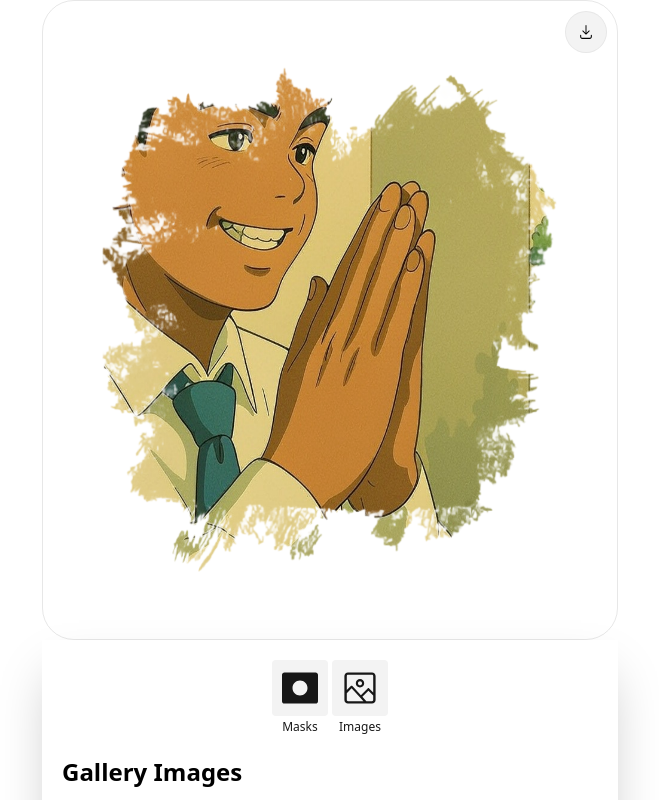
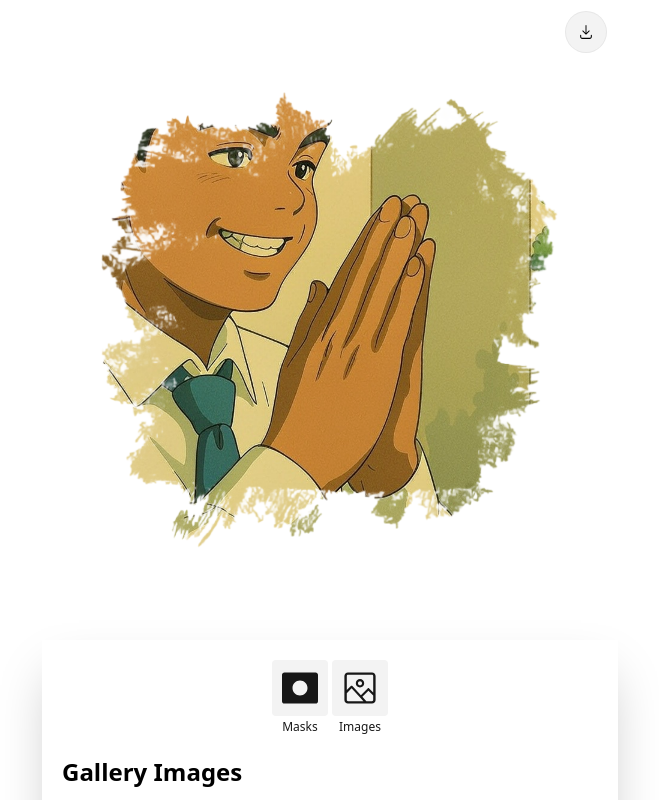
Before and after one commit to pphatdev/demo-mask-image, a Next.js app: page / in a window 1280 px wide. Shown: the top 800 px of the page, without its empty margins (310-969 px from the left). Built offline with nearby package versions, Linux system fonts and the light colour scheme; a web font is replaced by a local one.

Commit message:
Refactor Canvas component layout and styles
- Changed the outer div to use a background color instead of relative positioning.
- Removed unnecessary background and border styles from the canvas element.

```diff
--- a/src/components/canvas/main-canvas.tsx
+++ b/src/components/canvas/main-canvas.tsx
@@ -76,10 +76,10 @@ export const Canvas = ({ selectedMask, selectedImage }: CanvasProps) => {
     }, [selectedMask, selectedImage]);
 
     return (
-        <div className='relative w-full h-full'>
+        <div className='bg-background'>
             { loading && <div className="absolute inset-0 flex items-center justify-center bg-white/50 z-10"> <Riple color="#32cd32" size="large" /> </div> }
             <SaveButton onClick={onSave} />
-            <canvas ref={canvasRef} className="h-full z-50 aspect-square w-full bg-center border border-foreground/10 rounded-4xl" />
+            <canvas ref={canvasRef} className="h-full z-50 aspect-square w-full bg-center" />
         </div>
     );
 };
```
Also changed, not shown: 1 other file (tests, documents, lock files or other folders).
